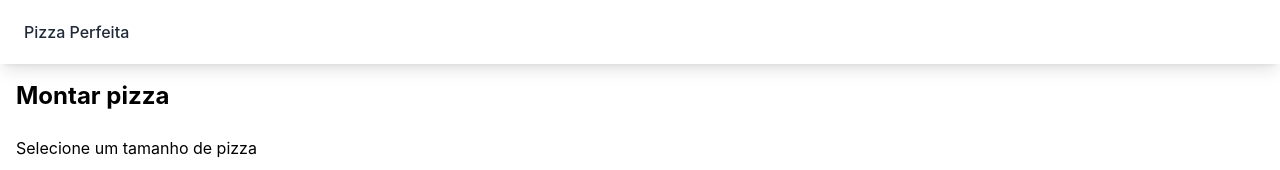
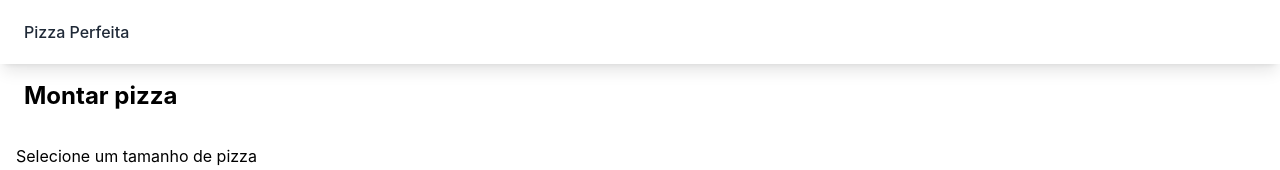
Before and after one commit to matheusarro/perfect-pizza, a React (Vite) app: page / in a window 1280 px wide. Shown: the top 170 px of the page. Built offline with nearby package versions, Linux system fonts and the light colour scheme.

Commit message:
feat: add description prop to header

```diff
--- a/src/components/Header/Header.tsx
+++ b/src/components/Header/Header.tsx
@@ -4,10 +4,11 @@ import IconButton from '../IconButton/IconButton';
 
 interface HeaderProps {
   title: string;
+  description?: string;
   showBackButton?: boolean;
 }
 
-const Header = ({ title, showBackButton = false }: HeaderProps) => {
+const Header = ({ title, description, showBackButton = false }: HeaderProps) => {
   const navigate = useNavigate();
 
   const handleGoBack = () => {
@@ -15,13 +16,16 @@ const Header = ({ title, showBackButton = false }: HeaderProps) => {
   };
 
   return (
-    <div className="flex flex-row items-center gap-4">
+    <div className="flex flex-row items-center gap-4 px-2">
       {showBackButton && (
         <IconButton onClick={handleGoBack}>
           <ArrowLeftIcon className="size-6" />
         </IconButton>
       )}
-      <h1 className="text-2xl font-bold">{title}</h1>
+      <div className="flex flex-col gap-2">
+        <h1 className="text-2xl font-bold">{title}</h1>
+        <p>{description}</p>
+      </div>
     </div>
   );
 };
```
